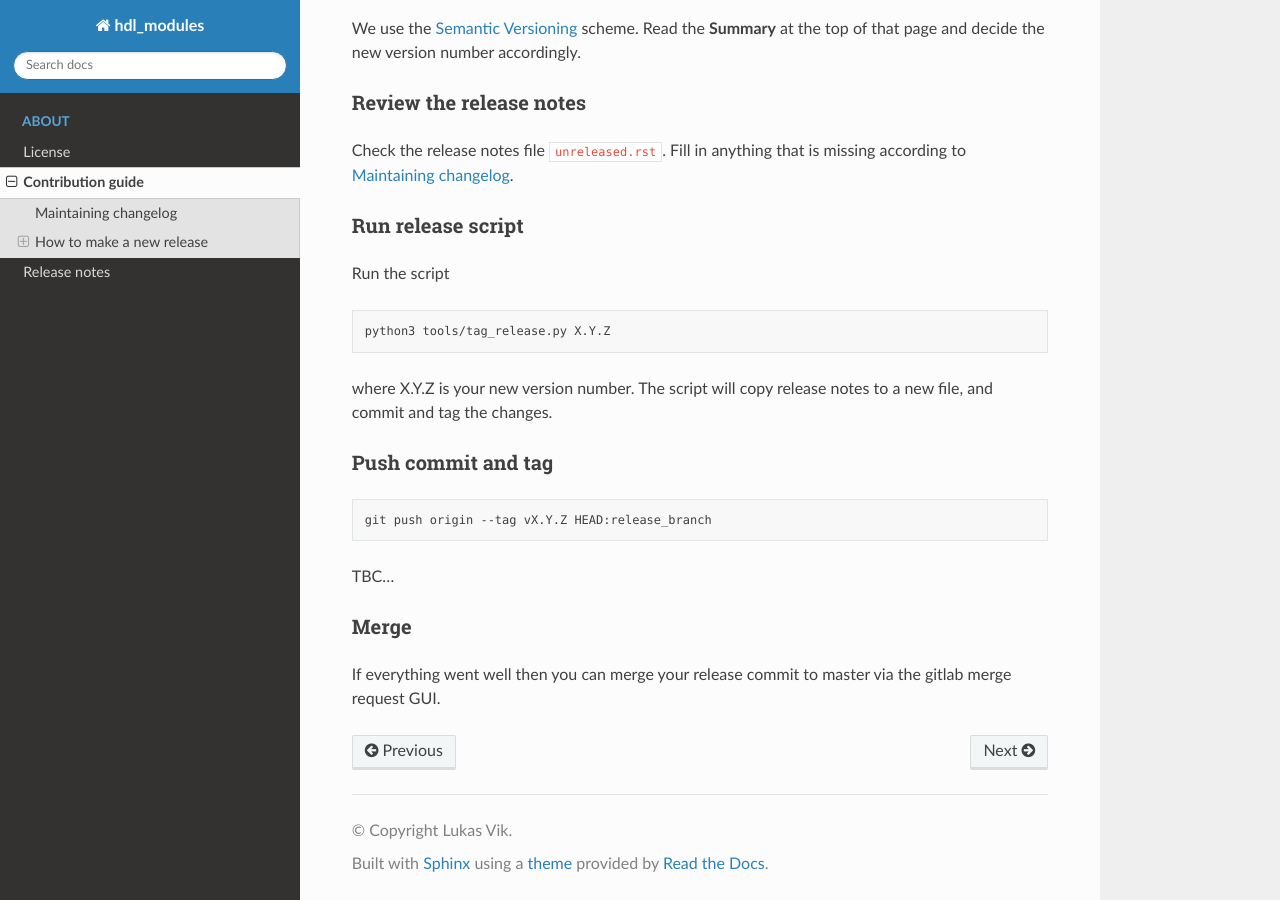
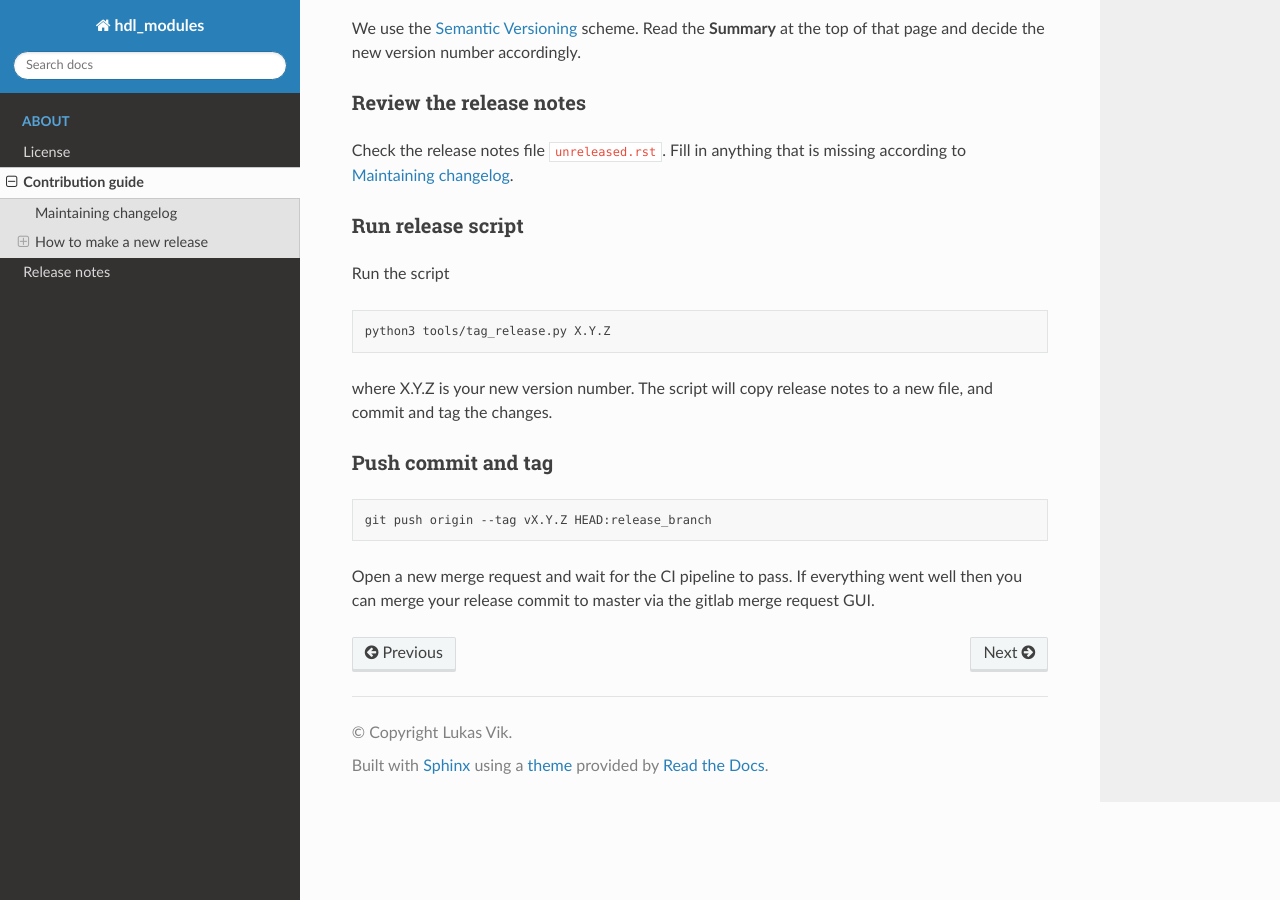
Before and after one commit to hdl-modules/hdl-modules, a Sphinx documentation site: the page built from doc/sphinx/contributing.rst, in a window 1280 px wide and 900 px high, scrolled down 693 px. Built offline with Sphinx 7.4.7 and the Read the Docs theme 2.0.0, drawn with Linux system fonts in a browser that asks for light colours.

Commit message:
Fill in documentation on how to make a release

```diff
--- a/doc/sphinx/contributing.rst
+++ b/doc/sphinx/contributing.rst
@@ -63,10 +63,5 @@ ___________________
 
     git push origin --tag vX.Y.Z HEAD:release_branch
 
-TBC...
-
-
-Merge
-_____
-
+Open a new merge request and wait for the CI pipeline to pass.
 If everything went well then you can merge your release commit to master via the gitlab merge request GUI.
```
